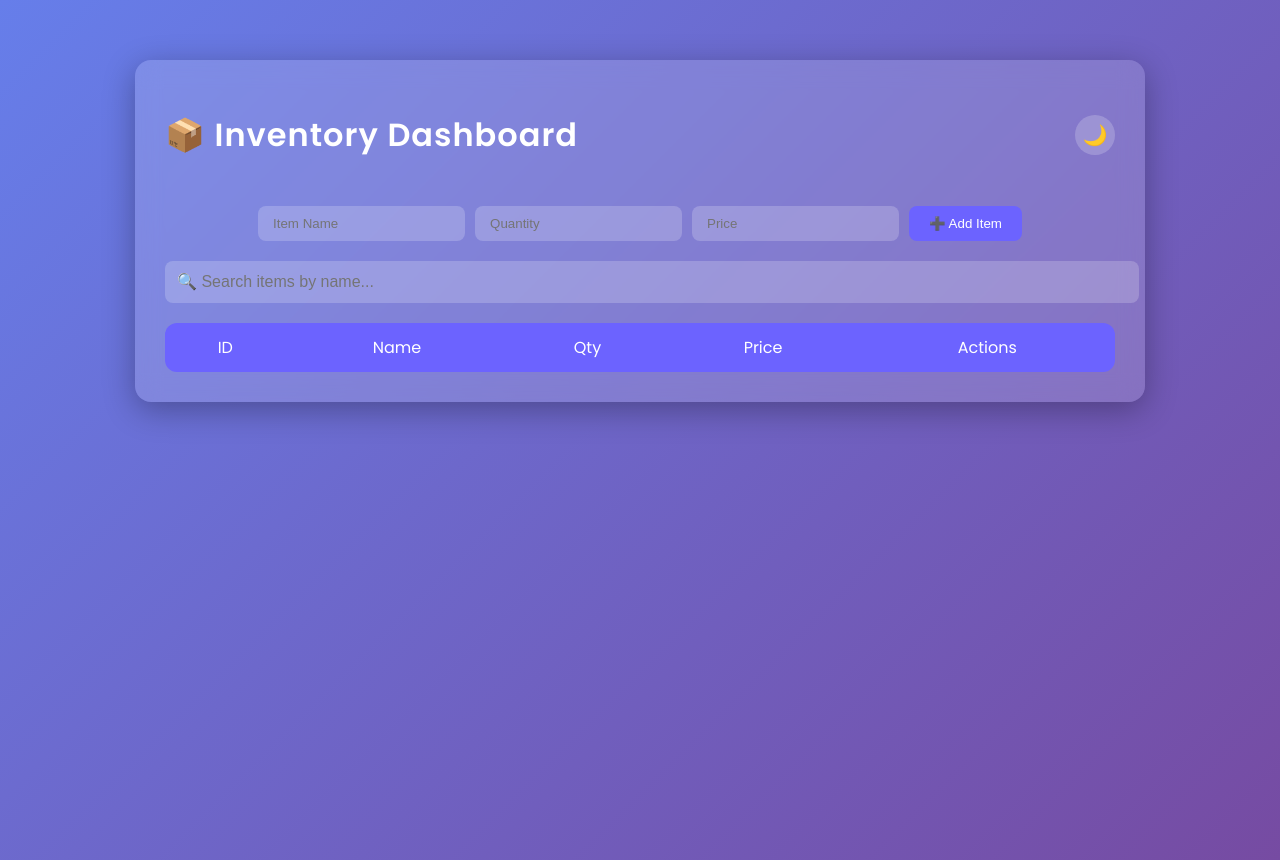
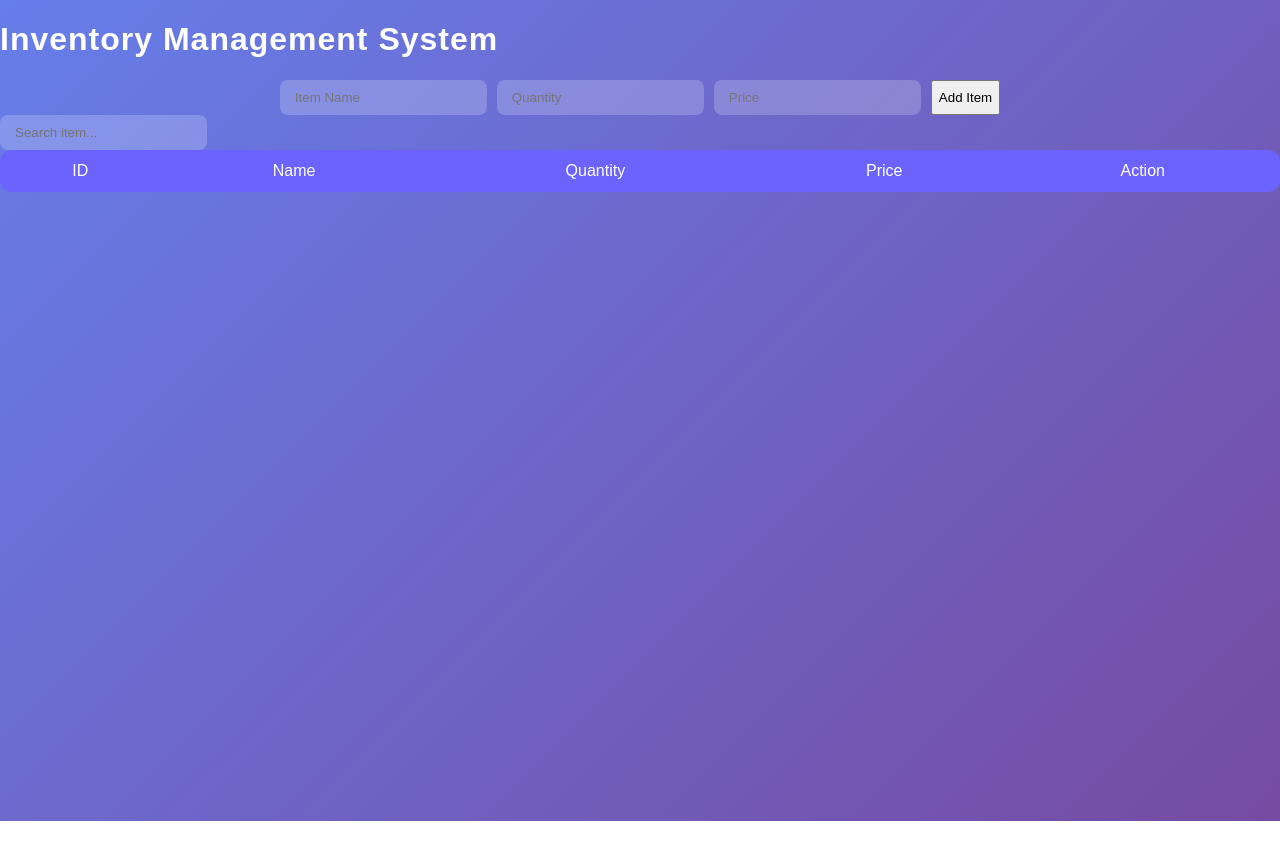
Before and after one commit to yashu234/DBMS, a website: page index.html in a window 1280 px wide. After the commit the page ends 821 px from the top, so only its background shows below. Drawn offline with Linux system fonts and the light colour scheme; no server answers.

Commit message:
Revise index.html for Inventory Management System
Updated the HTML structure and elements for the inventory management system.

```diff
--- a/index.html
+++ b/index.html
@@ -3,45 +3,37 @@
 <head>
   <meta charset="UTF-8" />
   <meta name="viewport" content="width=device-width, initial-scale=1.0" />
-  <title>Inventory Dashboard</title>
+  <title>Inventory Management System</title>
   <link rel="stylesheet" href="style.css" />
-  <link href="https://fonts.googleapis.com/css2?family=Poppins:wght@400;600&display=swap" rel="stylesheet">
 </head>
 <body>
-  <div class="app">
-    <header>
-      <h1>📦 Inventory Dashboard</h1>
-      <button id="themeToggle" title="Switch Theme">🌙</button>
-    </header>
+  <h1>Inventory Management System</h1>
 
-    <section class="form-section">
-      <form id="addForm">
+  <form id="add-form">
     <input type="text" id="name" placeholder="Item Name" required />
     <input type="number" id="quantity" placeholder="Quantity" required />
-        <input type="number" id="price" placeholder="Price" step="0.01" required />
-        <button type="submit" class="add-btn">➕ Add Item</button>
+    <input type="number" id="price" placeholder="Price" required />
+    <button type="submit">Add Item</button>
   </form>
-    </section>
 
-    <section class="search-section">
-      <input type="text" id="searchBar" placeholder="🔍 Search items by name..." />
-    </section>
+  <div id="search-container">
+    <input type="text" id="search" placeholder="Search item..." onkeyup="filterItems()" />
+  </div>
 
-    <section class="table-section">
-      <table id="inventoryTable">
+  <table>
     <thead>
       <tr>
         <th>ID</th>
         <th>Name</th>
-            <th>Qty</th>
+        <th>Quantity</th>
         <th>Price</th>
-            <th>Actions</th>
+        <th>Action</th>
       </tr>
     </thead>
-        <tbody></tbody>
+    <tbody id="item-table-body"></tbody>
   </table>
-    </section>
-  </div>
+
+  <div id="total-value"></div>
 
   <script src="script.js"></script>
 </body>
```
Lines whose indentation alone changed are shown as unchanged.
